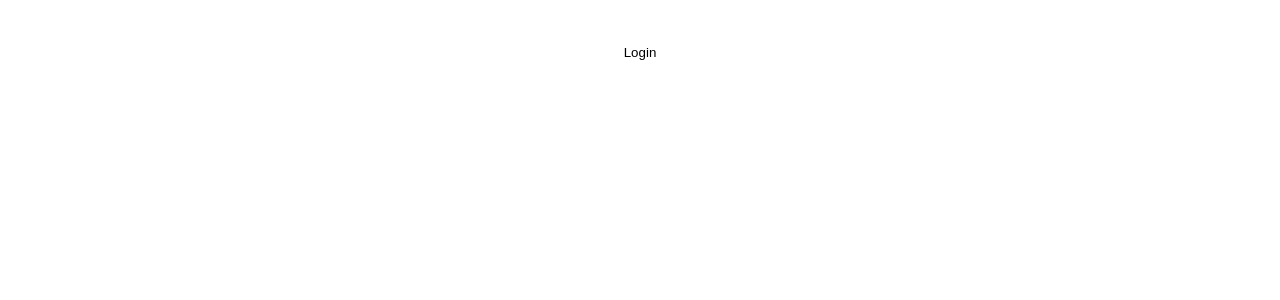
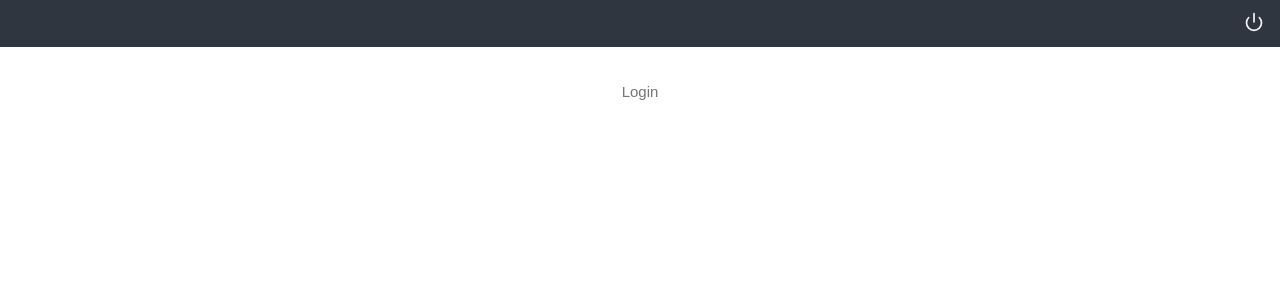
Before and after one commit to ThalesMuller/dev_web_sicredi_test, a React (Create React App) app: page / in a window 1280 px wide. Shown: the top 300 px of the page. Built offline with nearby package versions, Linux system fonts and the light colour scheme.

Commit message:
[ADD] structural adjusts and adding header

```diff
--- a/package.json
+++ b/package.json
@@ -14,6 +14,7 @@
     "polished": "^4.1.3",
     "react": "^17.0.2",
     "react-dom": "^17.0.2",
+    "react-icons": "^4.2.0",
     "react-router-dom": "^5.2.0",
     "react-scripts": "4.0.3",
     "styled-components": "^5.3.0",
--- a/src/App.tsx
+++ b/src/App.tsx
@@ -2,13 +2,29 @@ import React from 'react';
 import { BrowserRouter as Router } from 'react-router-dom';
 import AppProvider from './hooks';
 import Routes from './routes';
+import GlobalStyle from './styles/global';
+import { Header, HeaderContent } from './styles';
+import { useAuth } from './hooks/auth';
+import { FiPower } from 'react-icons/fi';
 
 function App(): JSX.Element {
+	const { signOut } = useAuth();
+
 	return (
 		<Router>
 			<AppProvider>
+				<Header>
+					<HeaderContent>
+						<button type="button" onClick={() => signOut}>
+							{<FiPower />}
+						</button>
+					</HeaderContent>
+				</Header>
+
 				<Routes />
 			</AppProvider>
+
+			<GlobalStyle />
 		</Router>
 	);
 }
--- /dev/null
+++ b/src/styles.ts
@@ -0,0 +1,32 @@
+import styled from 'styled-components';
+
+export const Header = styled.header`
+	padding: 12px 0;
+	background: var(--background-highlighted);
+	z-index: 10;
+	position: relative;
+`;
+
+export const HeaderContent = styled.div`
+	padding: 0 1rem;
+	margin: 0 auto;
+	display: flex;
+	align-items: center;
+	justify-content: flex-end;
+
+	> img {
+		height: 80px;
+	}
+
+	button {
+		margin-left: auto;
+		background: transparent;
+		border: 0;
+
+		svg {
+			color: var(--main-color);
+			width: 20px;
+			height: 20px;
+		}
+	}
+`;
--- a/src/styles/global.css
+++ b/src/styles/global.ts
@@ -1,3 +1,8 @@
+import { createGlobalStyle } from 'styled-components';
+
+export default createGlobalStyle`
+
+
 * {
     margin: 0;
     padding: 0;
@@ -30,7 +35,7 @@
     --blue-dark: #102A63;
     --blue-twitter: #00B1EB;
 
-    --sicredi-main-green: #3fa110;
+    --main-color: #f5f6fa;
     --sicredi-darkest-green: #323c32;
 
     --sicredi-text-green: #64c832;
@@ -39,6 +44,10 @@
     --sicredi-white-background: #fbfbfb;
     --sicredi-gray-background: #5a645b;
     --sicredi-green-background: #69be41;
+
+    --highlighted-content: #e1b12c;
+
+	--background-highlighted: #2f3640;
 }
 
 @media (max-width: 991px) {
@@ -54,8 +63,9 @@
 }
 
 body {
-    background: var(--sicredi-white-background);
-    color: var(--sicredi-text-gray);
+    background-color: linear-gradient(var(--main-color), var(--sicredi-darkest-green));
+    //background: var(--sicredi-white-background);
+    color: var(--white) !important;
 }
 
 body,
@@ -77,3 +87,4 @@ hr {
 *:focus {
     outline-color: var(--blue-dark);
 }
+`;
```
